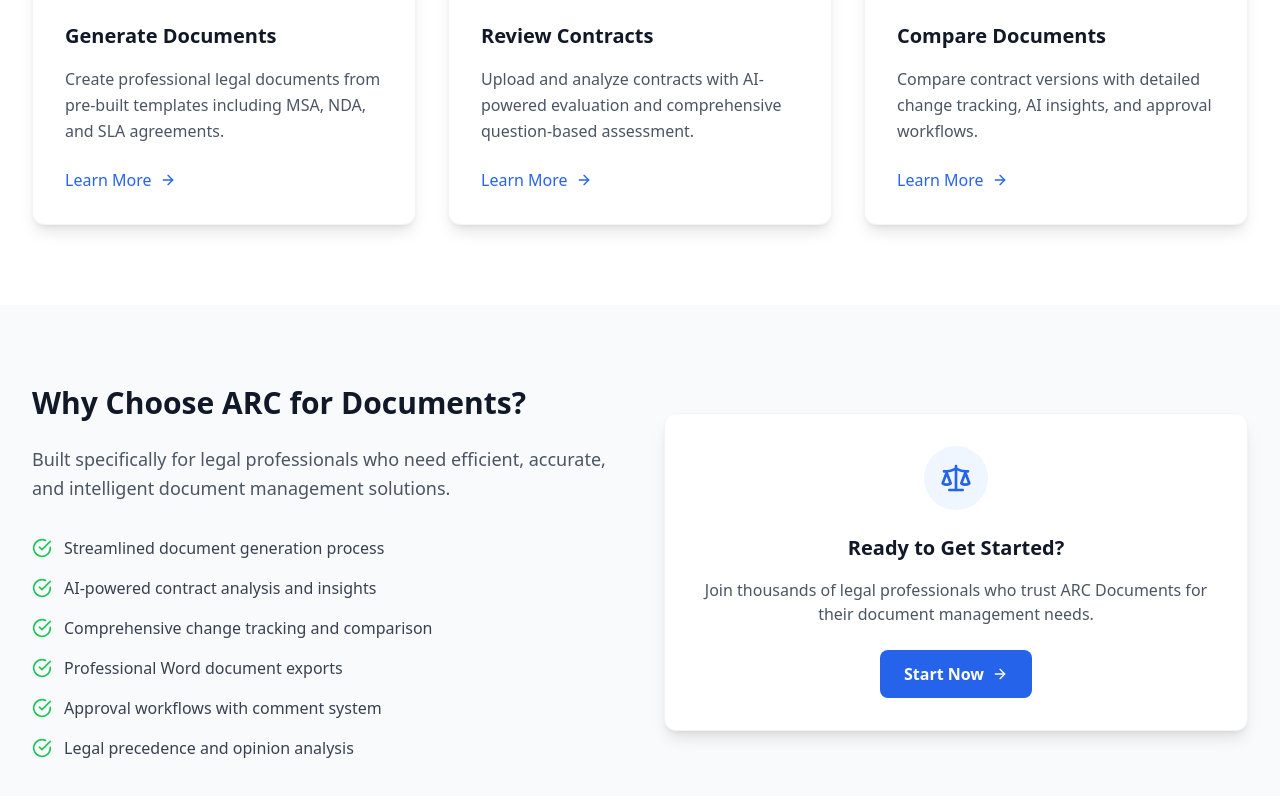
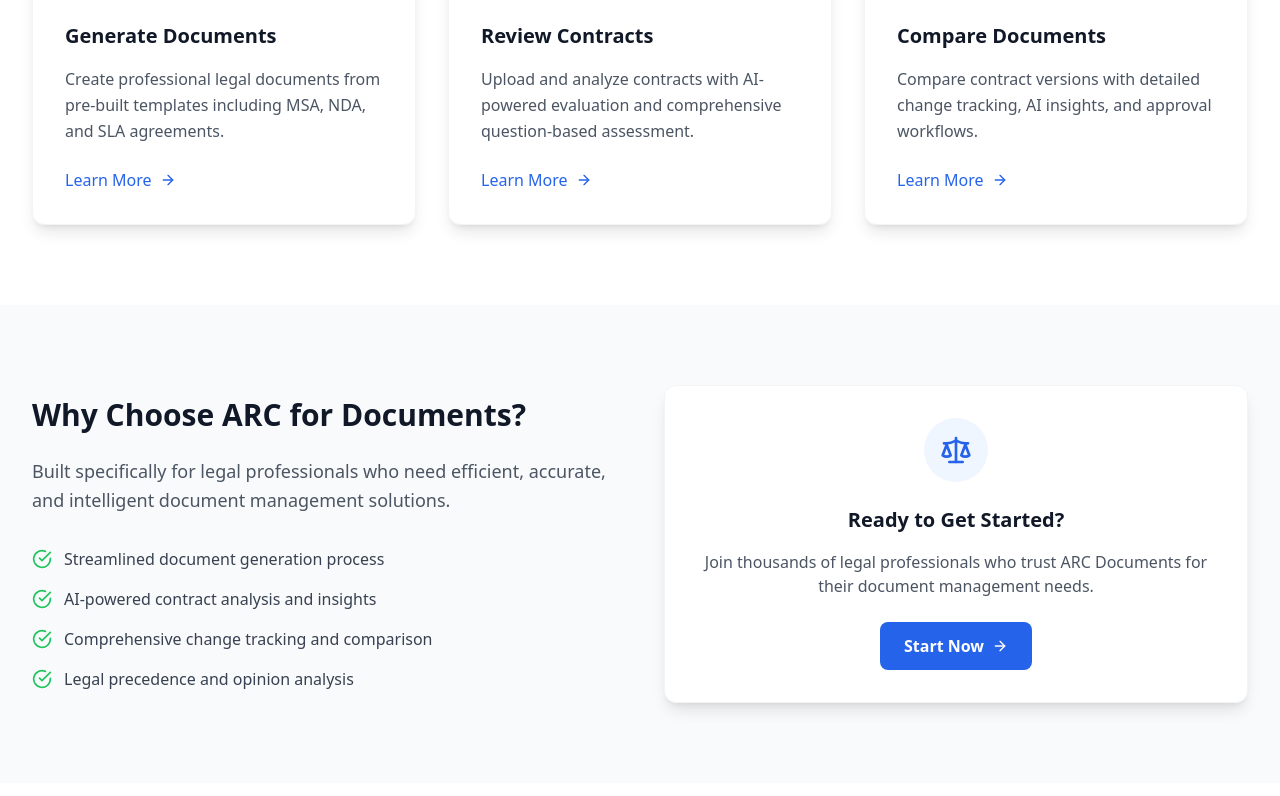
Before and after one commit to varun-acog/ARC_demo, a React (Vite) app: page / in a window 1280 px wide. Shown: the part 761-1557 px from the top of the page. Built offline with nearby package versions, Linux system fonts and the light colour scheme.

Commit message:
Updated ARC Dashboard

```diff
--- a/src/pages/LandingPage.tsx
+++ b/src/pages/LandingPage.tsx
@@ -31,8 +31,8 @@
     'Streamlined document generation process',
     'AI-powered contract analysis and insights',
     'Comprehensive change tracking and comparison',
-    'Professional Word document exports',
-    'Approval workflows with comment system',
+    // 'Professional Word document exports',
+    // 'Approval workflows with comment system',
     'Legal precedence and opinion analysis'
   ];
 
```
